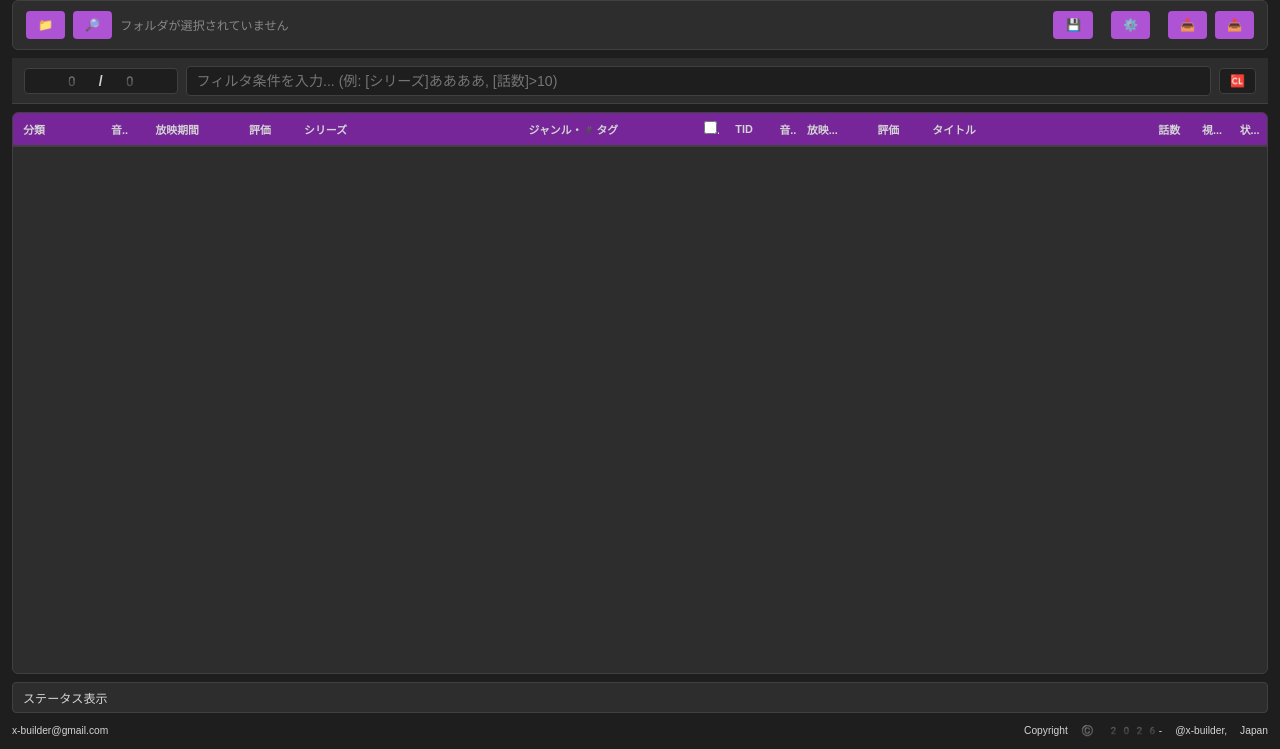
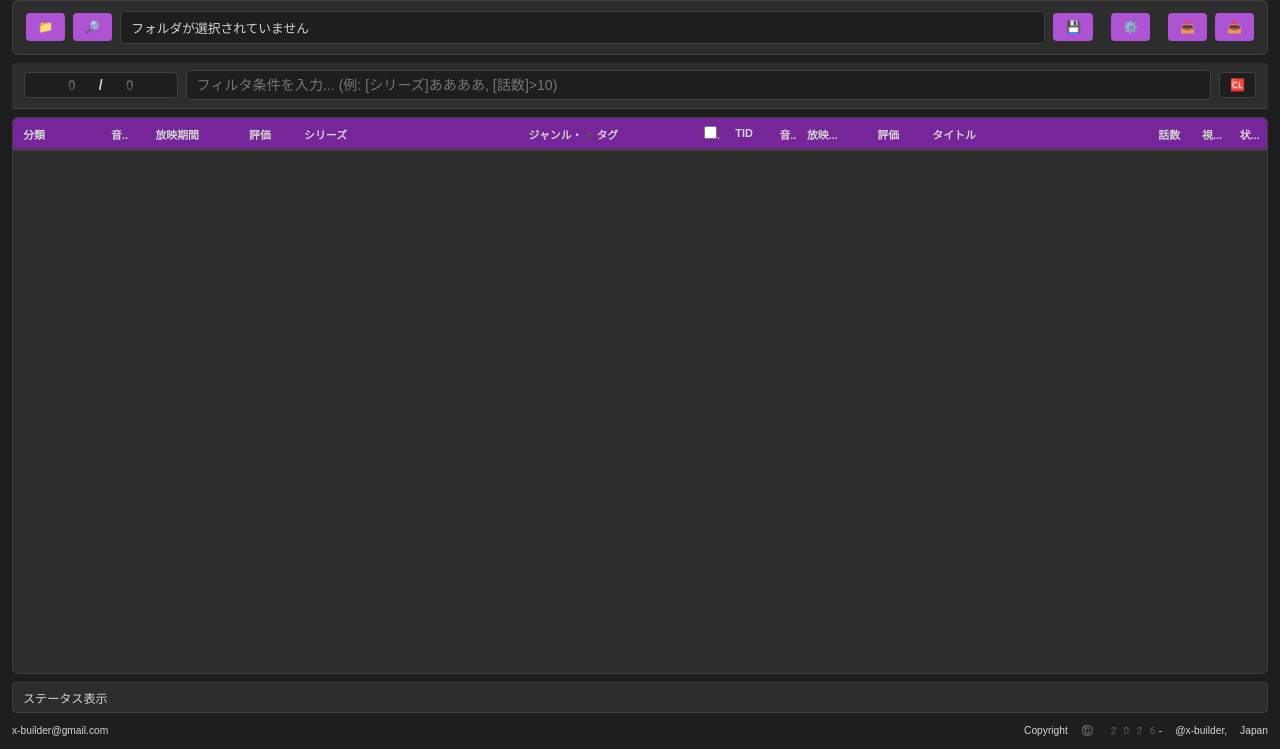
Before and after one commit to x-builder1965/xSearch, an Electron app: page index.html in a window 1280 px wide. Shown: the part 51-800 px from the top of the page. Drawn offline with nearby package versions, Linux system fonts and the light colour scheme; no server answers; animation ran at ten frames a second.

```diff
--- a/style.css
+++ b/style.css
@@ -270,9 +270,14 @@
     gap: 12px;
 }
 .path-label {
-    font-size: clamp(0.75rem, 0.9rem, 1rem);
     width: 100%;
-    color: #888;
+    background-color: var(--bg-color);
+    color: var(--text-color);
+    border: 1px solid var(--border-color);
+    border-radius: 4px;
+    padding: 6px 10px;
+    outline: none;
+    font-size: clamp(0.95rem, 0.9vw, 1.25rem);
 }
 #save-btn,
 #player-config-btn {
```
